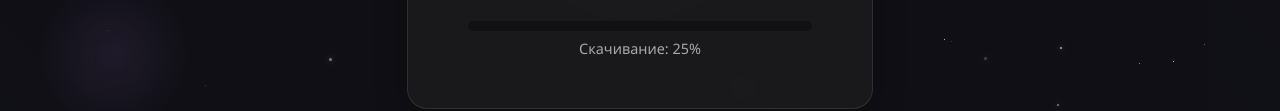
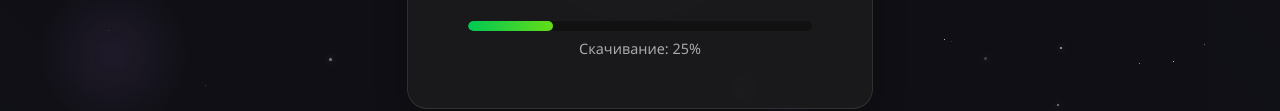
Before and after one commit to scpmorning-creator/my-website, a website: page index.html in a window 1280 px wide. Both pictures are taken after a click on the button "Скачать архив". Shown: the part 526-637 px from the top of the page. Drawn offline with Linux system fonts and the light colour scheme.

Commit message:
Update index.html

```diff
--- a/index.html
+++ b/index.html
@@ -191,6 +191,9 @@
         .progress-bar {
             width: 0%;
             height: 100%;
+            background: linear-gradient(90deg, #00c853, #64dd17);
+            border-radius: 10px;
+            transition: width 0.1s linear;
         }
 
         .progress-text {
```
